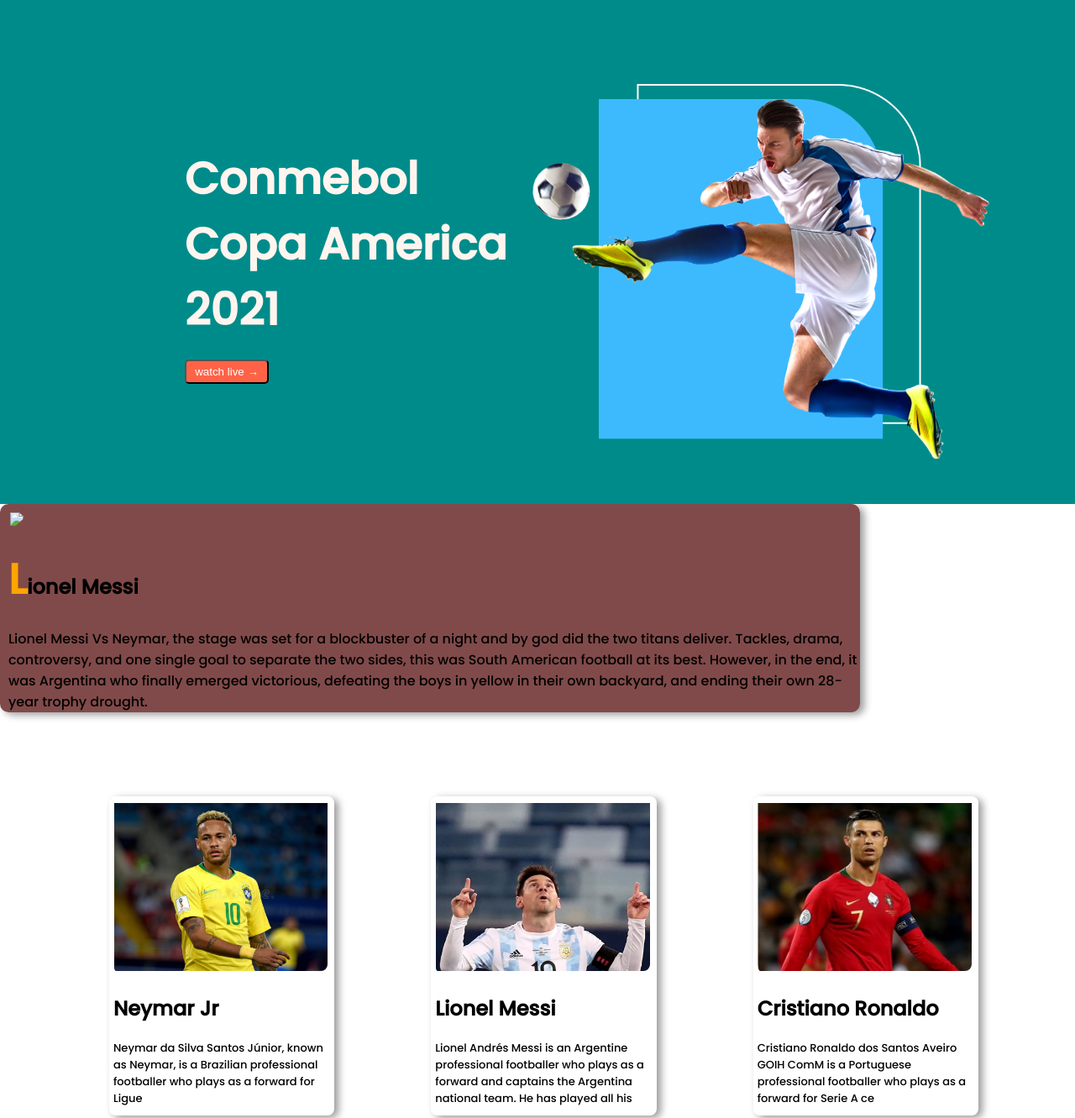
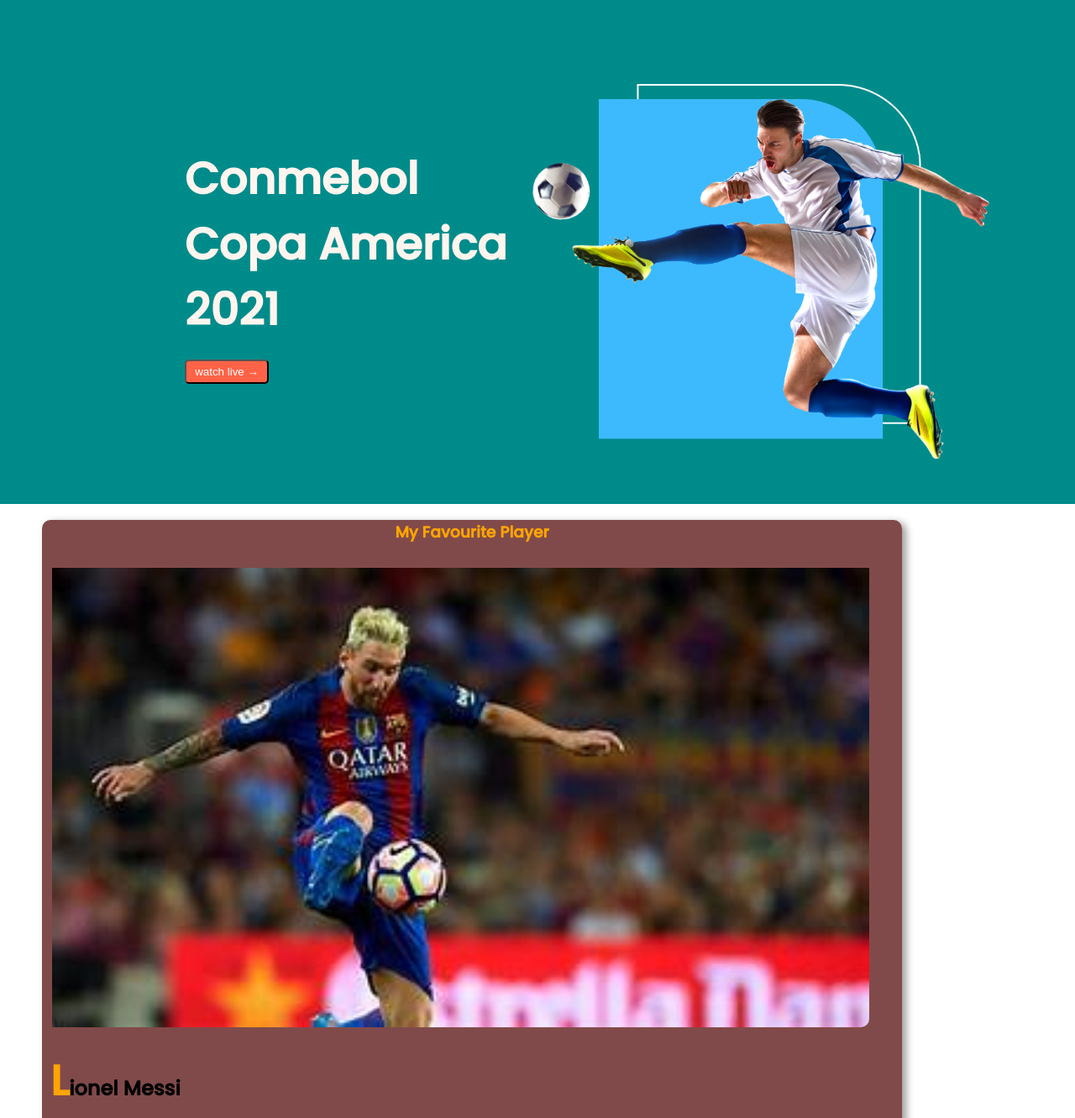
Before and after one commit to Tamim-uddin/football, a plain HTML site: page index.html in a window 1280 px wide. Shown: the top 1331 px of the page at 84% size. Drawn offline with Linux system fonts and the light colour scheme.

Commit message:
complete

```diff
--- a/CSS/style.css
+++ b/CSS/style.css
@@ -12,13 +12,16 @@ body{
    top part style
  --------------------*/
 .top-part{
+    display: flex;
+    flex-wrap: wrap;
+ }
+.banners{
     background-color: darkcyan;
     width: 100%;
     height: 600px;
     position:relative;
- }
-.banner{
-   display: flex;
+    display: flex;
+
 }
 .player-info{
     width: 50%;
@@ -61,6 +64,7 @@ body{
     grid-template-columns: repeat(3, 1fr);
     margin-top: 100px;
     padding-left: 130px;
+
 }
 .player{
     width:70%;
@@ -116,6 +120,8 @@ body{
     box-shadow: 5px 3px 10px rgba(0,0,0,0.4);
     background-color: rgba(117, 57, 57, 0.911);
     border-radius: 10px;
+    margin-left: 50px;
+    margin-top: 5px;
 }
 .goat h2, p{
     padding-left: 10px;
@@ -130,6 +136,7 @@ body{
     padding-top: 10px;
     border-radius: 10px;
 }
+
 span{
     color:orange;
     font-size: 50px;
@@ -158,3 +165,13 @@ foot style
     margin-top: 10px;
 
 }
+
+@media (max-width: 700px) {
+    .players {
+        grid-template-columns: 1fr;
+    }
+    .goats {
+        grid-template-columns: 1fr;
+    }
+
+}
--- a/index.html
+++ b/index.html
@@ -13,7 +13,7 @@
      top section start
     ----------------->
     <section class="top-part">
-        <div class="banner">
+        <div class="banners">
            <div class="player-info">
                <h2>Conmebol Copa America 2021</h2>
                <button>watch live 	&#8594;</button>
@@ -29,11 +29,13 @@
     mid section start
     -------------- -->
    <section class="mid-player">
-    <div class="goat">
-        <img src="images/players/m1.jpg">
-        <h2><span>L</span>ionel Messi</h2>
-        <p> Lionel Messi Vs Neymar, the stage was set for a blockbuster of a night and by god did the two titans deliver. Tackles, drama, controversy, and one single goal to separate the two sides, this was South American football at its best. However, in the end, it was Argentina who finally emerged victorious, defeating the boys in yellow in their own backyard, and ending their own 28-year trophy drought.</p>
-    </div>
+            <div class="goat">
+                <h3 style="color: orange; text-align: center;">My Favourite Player</h3>
+                <img src="images/players/player14.jfif">
+                <h2><span>L</span>ionel Messi</h2>
+                <p> Lionel Messi Vs Neymar, the stage was set for a blockbuster of a night and by god did the two titans deliver. Tackles, drama, controversy, and one single goal to separate the two sides, this was South American football at its best. However, in the end, it was Argentina who finally emerged victorious, defeating the boys in yellow in their own backyard, and ending their own 28-year trophy drought.</p>
+            </div>
+
        <div class="players">
             <div class="player">
                 <img src="images/players/player-1.png" alt="">
@@ -43,17 +45,17 @@
             <div class="player">
                 <img src="images/players/player-2.png" alt="">
                 <h2>Lionel Messi</h2>
-                <p>Lionel Andrés Messi is an Argentine professional footballer who plays as a forward and captains the Argentina national team. He has played all his</p>
+                <p>Lionel Andrés Messi is an Argentine professional footballer who plays as a forward and captains the Argentina national team. He has </p>
             </div>
             <div class="player">
                 <img src="images/players/player-3.png" alt="">
                 <h2>Cristiano Ronaldo</h2>
-                <p>Cristiano Ronaldo dos Santos Aveiro GOIH ComM is a Portuguese professional footballer who plays as a forward for Serie A ce</p>
+                <p>Cristiano Ronaldo dos Santos Aveiro GOIH ComM is a Portuguese professional footballer who plays as a forward for </p>
             </div>
             <div class="player">
                 <img src="images/players/player-4.png" alt="">
                 <h2>Paulo Dybala</h2>
-                <p>Paulo Exequiel Dybala is an Argentine professional footballer who plays as a forward for Serie A club Juventus and the Argentina national team.</p>
+                <p>Paulo Exequiel Dybala is an Argentine professional footballer who plays as a forward for Serie A club Juventus and the Argentina </p>
             </div>
             <div class="player">
                 <img src="images/players/player-5.png" alt="">
@@ -108,7 +110,7 @@ last section start
         <p>LIONEL MESSI VS CRISTIANO RONALDO</p>
     </div>
     <div class="goats">
-        <div class="goat">
+        <div id="favourite-goat" class="goat">
             <img src="images/players/m1.jpg">
             <h2><span>L</span>ionel Messi</h2>
             <p> Lionel Messi Vs Neymar, the stage was set for a blockbuster of a night and by god did the two titans deliver. Tackles, drama, controversy, and one single goal to separate the two sides, this was South American football at its best. However, in the end, it was Argentina who finally emerged victorious, defeating the boys in yellow in their own backyard, and ending their own 28-year trophy drought.</p>
```
Also changed, not shown: images/players/player14.jfif (added).
